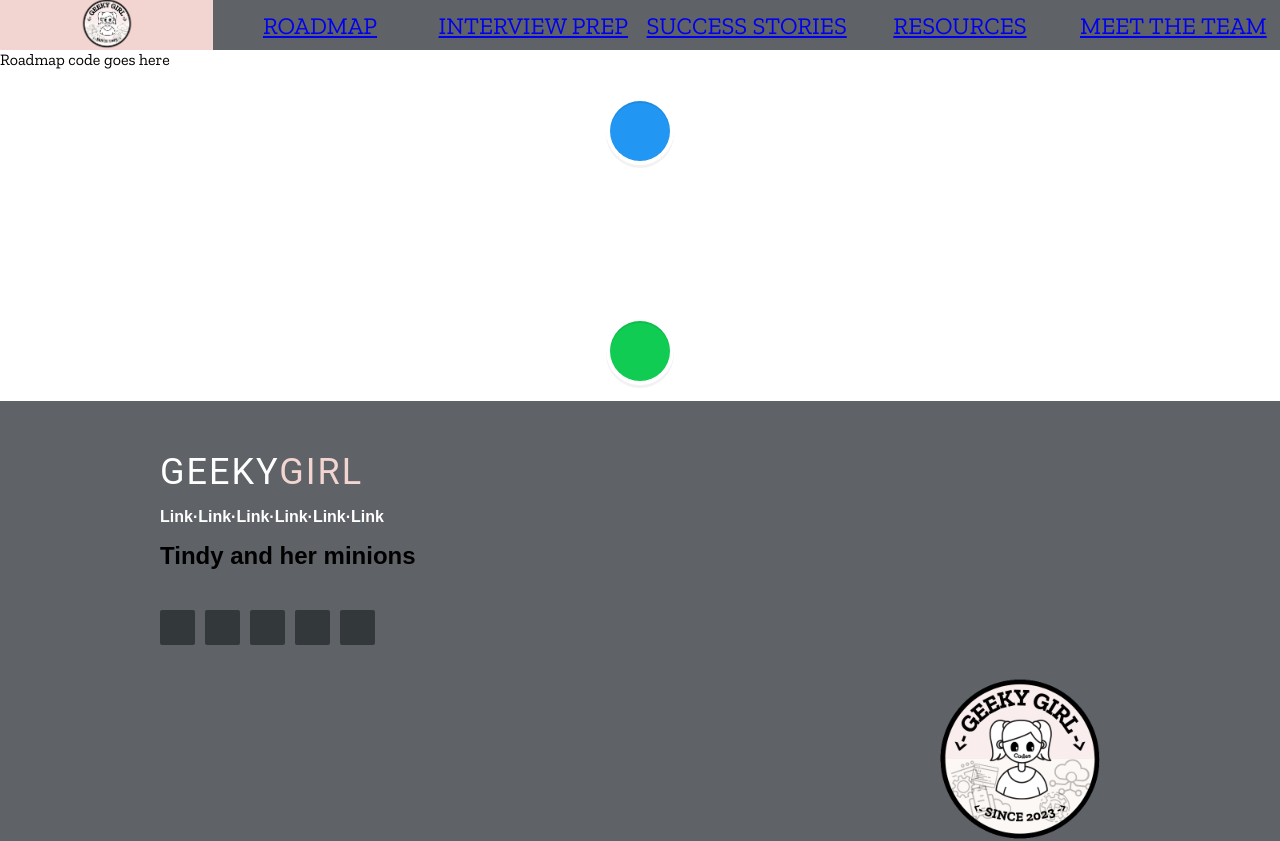
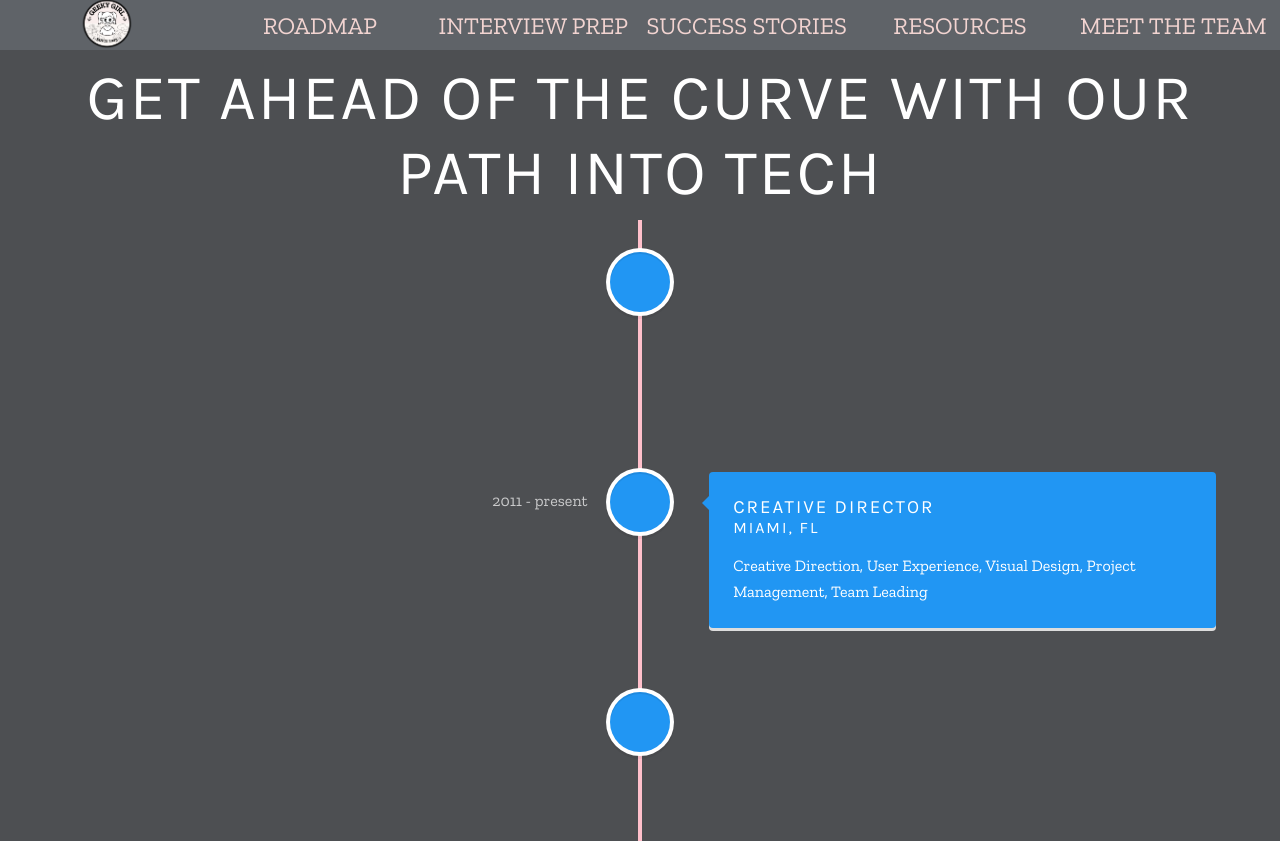
Before and after one commit to Tom-Ainsworth/Geeky-Girl, a React (Vite) app: page /roadmap in a window 1280 px wide. Shown: the top 841 px of the page. Built offline with nearby package versions, Linux system fonts and the light colour scheme.

Commit message:
multiple changes
Add font awesome script
Add basic roadmap structure
Remove navlink text decoration

```diff
--- a/index.html
+++ b/index.html
@@ -8,6 +8,9 @@
 			href="https://fonts.googleapis.com/css2?family=Karla:ital,wght@0,400;1,700&family=Zilla+Slab:wght@300&display=swap"
 			rel="stylesheet" />
 		<meta name="viewport" content="width=device-width, initial-scale=1.0" />
+		<script
+			src="https://kit.fontawesome.com/f81afa6388.js"
+			crossorigin="anonymous"></script>
 		<title>Hackathon</title>
 	</head>
 	<body>
--- a/src/index.css
+++ b/src/index.css
@@ -8,6 +8,7 @@
 body {
 	font-family: "Zilla Slab", serif;
 	font-weight: 300;
+	background-color: #f9f0e7;
 }
 
 h1,
--- a/src/routes/navigation/Navigation.module.css
+++ b/src/routes/navigation/Navigation.module.css
@@ -22,7 +22,12 @@
 	align-items: center;
 }
 
-.nav_ul li:hover {
+.nav_ul li a {
+	text-decoration: none;
+	color: #f2d4d1;
+}
+
+.nav_ul li a:hover {
 	background-color: #f2d4d1;
 	color: #5f6368;
 }
--- a/src/routes/roadmap/Roadmap.jsx
+++ b/src/routes/roadmap/Roadmap.jsx
@@ -7,9 +7,11 @@ import styles from "./Roadmap.module.css";
 
 const Roadmap = () => {
 	return (
-		<div>
-			Roadmap code goes here
-			<VerticalTimeline>
+		<div className={styles.roadmap}>
+			<h1>
+				Get ahead of the curve with our <span>Path into Tech</span>
+			</h1>
+			<VerticalTimeline lineColor="pink">
 				<VerticalTimelineElement
 					className="vertical-timeline-element--work"
 					contentStyle={{
@@ -35,13 +37,56 @@ const Roadmap = () => {
 						Project Management, Team Leading
 					</p>
 				</VerticalTimelineElement>
-
 				<VerticalTimelineElement
-					iconStyle={{
-						background: "rgb(16, 204, 82)",
+					className="vertical-timeline-element--work"
+					contentStyle={{
+						background: "rgb(33, 150, 243)",
 						color: "#fff",
 					}}
-				/>
+					contentArrowStyle={{
+						borderRight: "7px solid  rgb(33, 150, 243)",
+					}}
+					date="2011 - present"
+					iconStyle={{
+						background: "rgb(33, 150, 243)",
+						color: "#fff",
+					}}>
+					<h3 className="vertical-timeline-element-title">
+						Creative Director
+					</h3>
+					<h4 className="vertical-timeline-element-subtitle">
+						Miami, FL
+					</h4>
+					<p>
+						Creative Direction, User Experience, Visual Design,
+						Project Management, Team Leading
+					</p>
+				</VerticalTimelineElement>
+				<VerticalTimelineElement
+					className="vertical-timeline-element--work"
+					contentStyle={{
+						background: "rgb(33, 150, 243)",
+						color: "#fff",
+					}}
+					contentArrowStyle={{
+						borderRight: "7px solid  rgb(33, 150, 243)",
+					}}
+					date="2011 - present"
+					iconStyle={{
+						background: "rgb(33, 150, 243)",
+						color: "#fff",
+					}}>
+					<h3 className="vertical-timeline-element-title">
+						Creative Director
+					</h3>
+					<h4 className="vertical-timeline-element-subtitle">
+						Miami, FL
+					</h4>
+					<p>
+						Creative Direction, User Experience, Visual Design,
+						Project Management, Team Leading
+					</p>
+				</VerticalTimelineElement>
 			</VerticalTimeline>
 		</div>
 	);
--- a/src/routes/roadmap/Roadmap.module.css
+++ b/src/routes/roadmap/Roadmap.module.css
@@ -1,2 +1,7 @@
 /* Roadmap styles go in here */
 /* To add a class to an element, use the syntax className={styles.yourChosenClassName} */
+
+.roadmap {
+	background-color: #4d4f52;
+	color: #fff;
+}
```
